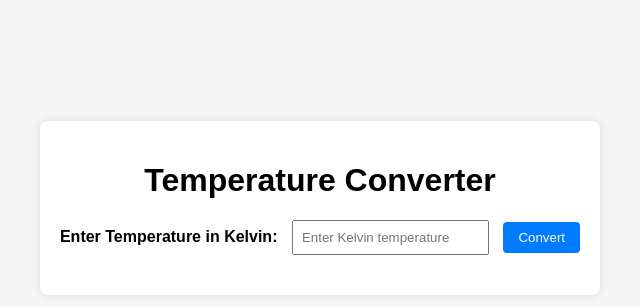
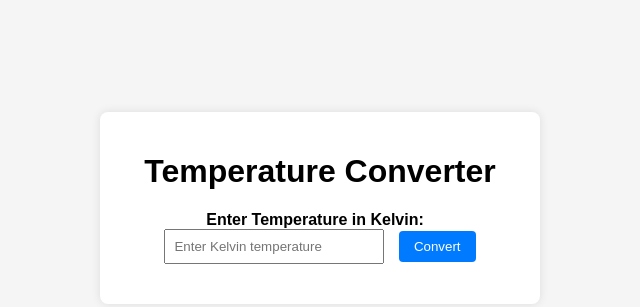
Before and after one commit to Code-Linx/Temperature-Converter, a plain HTML site: page index.html in a window 1280 px wide. Shown: the part 192-499 px from the top of the page, without its empty margins (320-960 px from the left). Drawn offline with Linux system fonts and the light colour scheme.

Commit message:
Update styles.css

```diff
--- a/styles.css
+++ b/styles.css
@@ -14,6 +14,9 @@ body {
   padding: 20px;
   border-radius: 8px;
   box-shadow: 0 0 10px rgba(0, 0, 0, 0.1);
+  max-width: 400px; /* Added for responsiveness */
+  width: 90%; /* Added for responsiveness */
+  margin: auto; /* Center the container */
 }
 
 label {
@@ -24,11 +27,13 @@ label {
 input {
   padding: 8px;
   margin-right: 10px;
+  width: 60%; /* Adjusted for responsiveness */
+  max-width: 200px; /* Added for responsiveness */
 }
 
 button {
   padding: 8px 15px;
-  background-color: #007bff;
+  background-color: #007BFF;
   color: #fff;
   border: none;
   border-radius: 4px;
```
